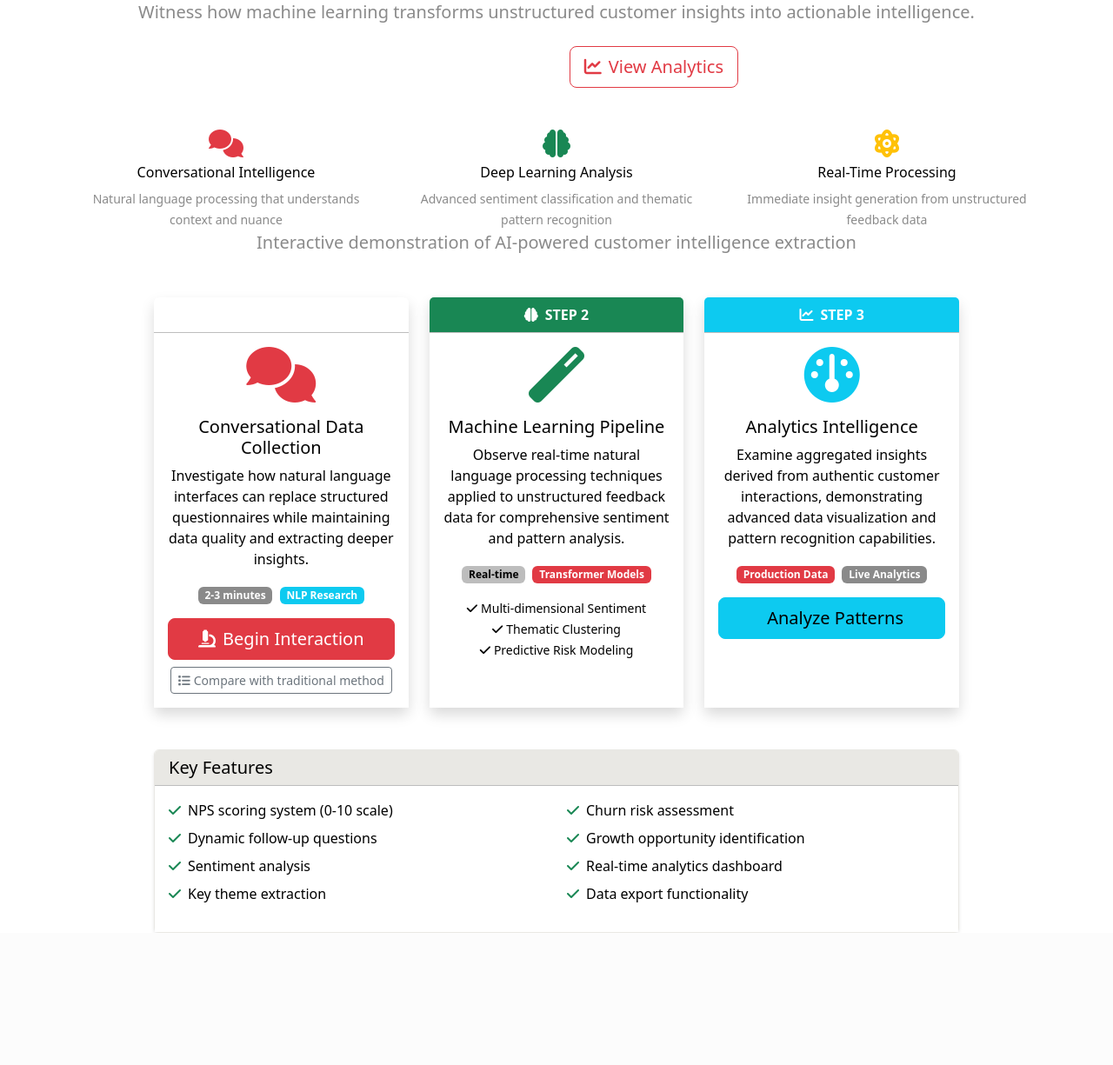
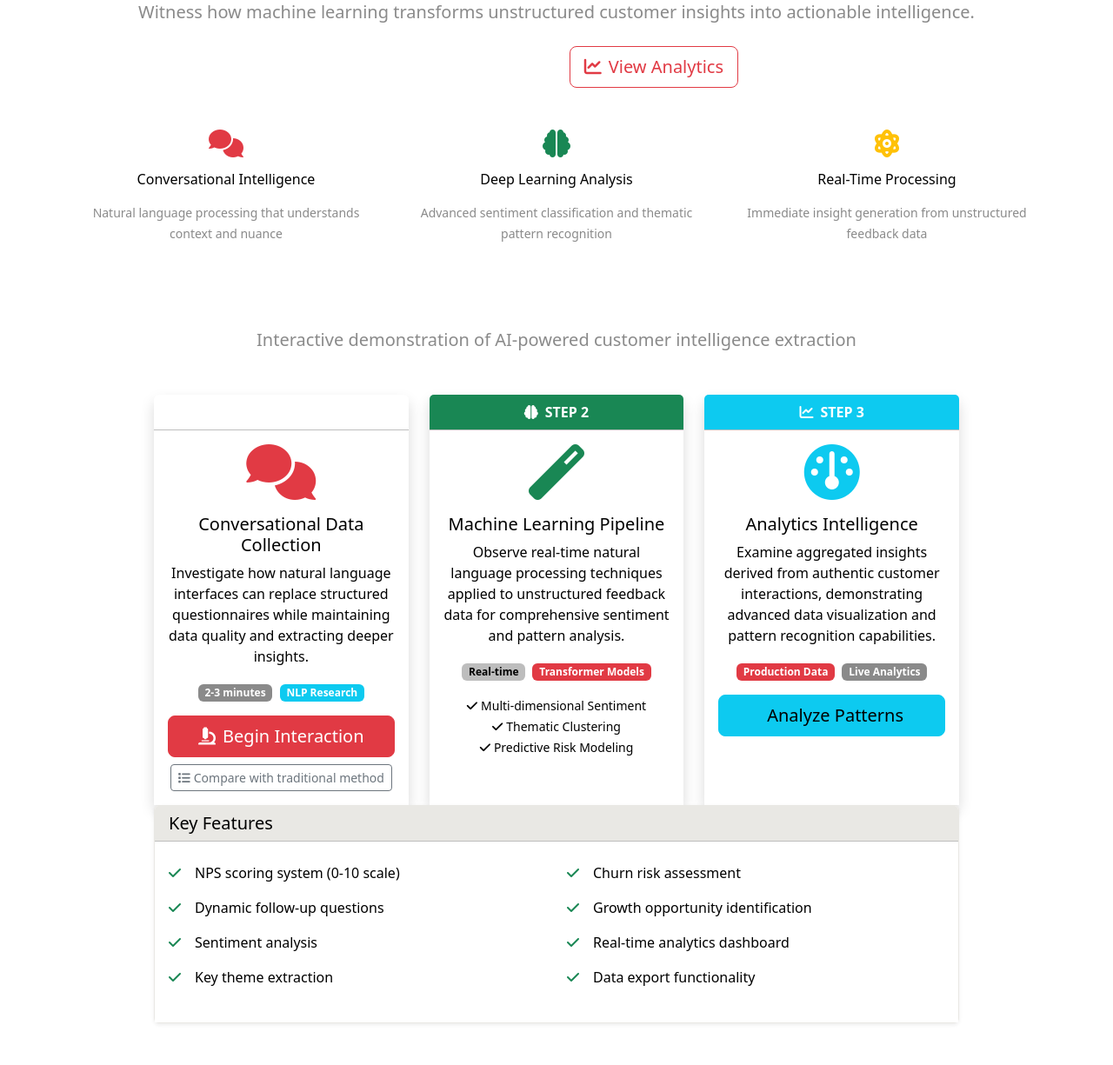
Before and after one commit to rivvalue/voia-docs, a Flask app: page / in a window 1280 px wide. Shown: the part 353-1578 px from the top of the page at 87% size. Before the commit the page ends 1426 px from the top, so only its background shows below. Run offline with Flask 3, Linux system fonts and the light colour scheme.

Commit message:
Improve spacing and visual appeal of content on the main page
Update padding and margin values in `templates/index.html` to enhance content spacing and visual hierarchy. Modify `.hero-section` and `.feature-highlight` styles, add new margin utility classes (`.mb-6`, `.mt-6`), and adjust element spacing for a cleaner layout.

Replit-Commit-Author: Agent
Replit-Commit-Session-Id: ed40431e-a156-4555-8728-1c5e25fc44a3
Replit-Commit-Checkpoint-Type: full_checkpoint
Replit-Commit-Screenshot-Url: https://storage.googleapis.com/screenshot-production-us-central1/eca66c11-1e52-49de-a7f4-cfa95608a870/ed40431e-a156-4555-8728-1c5e25fc44a3/kRkStUq

```diff
--- a/templates/index.html
+++ b/templates/index.html
@@ -7,8 +7,8 @@
     .hero-section {
         background: linear-gradient(135deg, #f8f9fa 0%, #e9ecef 100%);
         border-radius: 15px;
-        padding: 3rem 2rem;
-        margin-bottom: 3rem;
+        padding: 4rem 2rem;
+        margin-bottom: 5rem;
         border: 1px solid #dee2e6;
     }
     .demo-card {
@@ -68,9 +68,22 @@
     .feature-highlight {
         background: rgba(225, 58, 68, 0.05);
         border-left: 4px solid #E13A44;
-        padding: 1rem;
+        padding: 1.5rem;
         margin: 1rem 0;
         border-radius: 0 10px 10px 0;
+        height: 100%;
+        display: flex;
+        flex-direction: column;
+        align-items: center;
+        text-align: center;
+    }
+
+    .mb-6 {
+        margin-bottom: 4rem !important;
+    }
+
+    .mt-6 {
+        margin-top: 4rem !important;
     }
 </style>
 {% endblock %}
@@ -102,25 +115,25 @@
         </div>
 
         <!-- Quick Value Props -->
-        <div class="row mt-5">
-            <div class="col-md-4">
+        <div class="row mt-5 mb-4">
+            <div class="col-md-4 mb-4">
                 <div class="feature-highlight">
-                    <i class="fas fa-comments text-primary fa-2x mb-2"></i>
-                    <h6>Conversational Intelligence</h6>
+                    <i class="fas fa-comments text-primary fa-2x mb-3"></i>
+                    <h6 class="mb-3">Conversational Intelligence</h6>
                     <small class="text-muted">Natural language processing that understands context and nuance</small>
                 </div>
             </div>
-            <div class="col-md-4">
+            <div class="col-md-4 mb-4">
                 <div class="feature-highlight">
-                    <i class="fas fa-brain text-success fa-2x mb-2"></i>
-                    <h6>Deep Learning Analysis</h6>
+                    <i class="fas fa-brain text-success fa-2x mb-3"></i>
+                    <h6 class="mb-3">Deep Learning Analysis</h6>
                     <small class="text-muted">Advanced sentiment classification and thematic pattern recognition</small>
                 </div>
             </div>
-            <div class="col-md-4">
+            <div class="col-md-4 mb-4">
                 <div class="feature-highlight">
-                    <i class="fas fa-atom text-warning fa-2x mb-2"></i>
-                    <h6>Real-Time Processing</h6>
+                    <i class="fas fa-atom text-warning fa-2x mb-3"></i>
+                    <h6 class="mb-3">Real-Time Processing</h6>
                     <small class="text-muted">Immediate insight generation from unstructured feedback data</small>
                 </div>
             </div>
@@ -131,11 +144,11 @@
 <div class="row">
     <div class="col-lg-10 mx-auto">
         <!-- What You'll Experience Section -->
-        <div class="text-center mb-5">
-            <p class="lead text-muted">Interactive demonstration of AI-powered customer intelligence extraction</p>
+        <div class="text-center mb-5 mt-5">
+            <p class="lead text-muted mb-5">Interactive demonstration of AI-powered customer intelligence extraction</p>
         </div>
 
-        <div class="row g-4 mb-5">
+        <div class="row g-4 mb-6">
             <!-- Step 1: Try the Conversation -->
             <div class="col-md-4">
                 <div class="demo-card card h-100 border-0 shadow">
@@ -207,28 +220,28 @@
 
 
 
-        <div class="row mt-5">
+        <div class="row mt-6 mb-5">
             <div class="col-12">
-                <div class="card">
-                    <div class="card-header">
+                <div class="card shadow-sm">
+                    <div class="card-header bg-light">
                         <h5 class="card-title mb-0">Key Features</h5>
                     </div>
-                    <div class="card-body">
+                    <div class="card-body py-4">
                         <div class="row">
                             <div class="col-md-6">
                                 <ul class="list-unstyled">
-                                    <li class="mb-2"><i class="fas fa-check text-success me-2"></i>NPS scoring system (0-10 scale)</li>
-                                    <li class="mb-2"><i class="fas fa-check text-success me-2"></i>Dynamic follow-up questions</li>
-                                    <li class="mb-2"><i class="fas fa-check text-success me-2"></i>Sentiment analysis</li>
-                                    <li class="mb-2"><i class="fas fa-check text-success me-2"></i>Key theme extraction</li>
+                                    <li class="mb-3"><i class="fas fa-check text-success me-3"></i>NPS scoring system (0-10 scale)</li>
+                                    <li class="mb-3"><i class="fas fa-check text-success me-3"></i>Dynamic follow-up questions</li>
+                                    <li class="mb-3"><i class="fas fa-check text-success me-3"></i>Sentiment analysis</li>
+                                    <li class="mb-3"><i class="fas fa-check text-success me-3"></i>Key theme extraction</li>
                                 </ul>
                             </div>
                             <div class="col-md-6">
                                 <ul class="list-unstyled">
-                                    <li class="mb-2"><i class="fas fa-check text-success me-2"></i>Churn risk assessment</li>
-                                    <li class="mb-2"><i class="fas fa-check text-success me-2"></i>Growth opportunity identification</li>
-                                    <li class="mb-2"><i class="fas fa-check text-success me-2"></i>Real-time analytics dashboard</li>
-                                    <li class="mb-2"><i class="fas fa-check text-success me-2"></i>Data export functionality</li>
+                                    <li class="mb-3"><i class="fas fa-check text-success me-3"></i>Churn risk assessment</li>
+                                    <li class="mb-3"><i class="fas fa-check text-success me-3"></i>Growth opportunity identification</li>
+                                    <li class="mb-3"><i class="fas fa-check text-success me-3"></i>Real-time analytics dashboard</li>
+                                    <li class="mb-3"><i class="fas fa-check text-success me-3"></i>Data export functionality</li>
                                 </ul>
                             </div>
                         </div>
```
